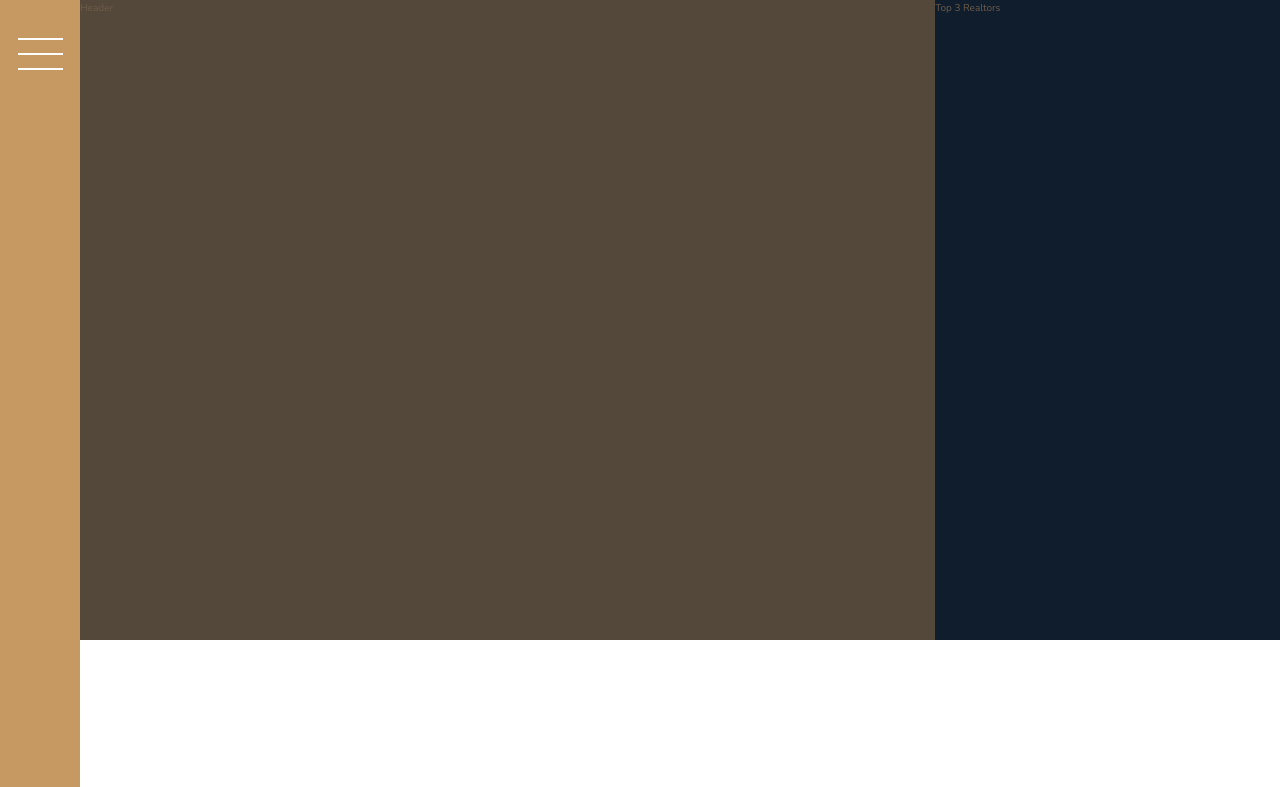
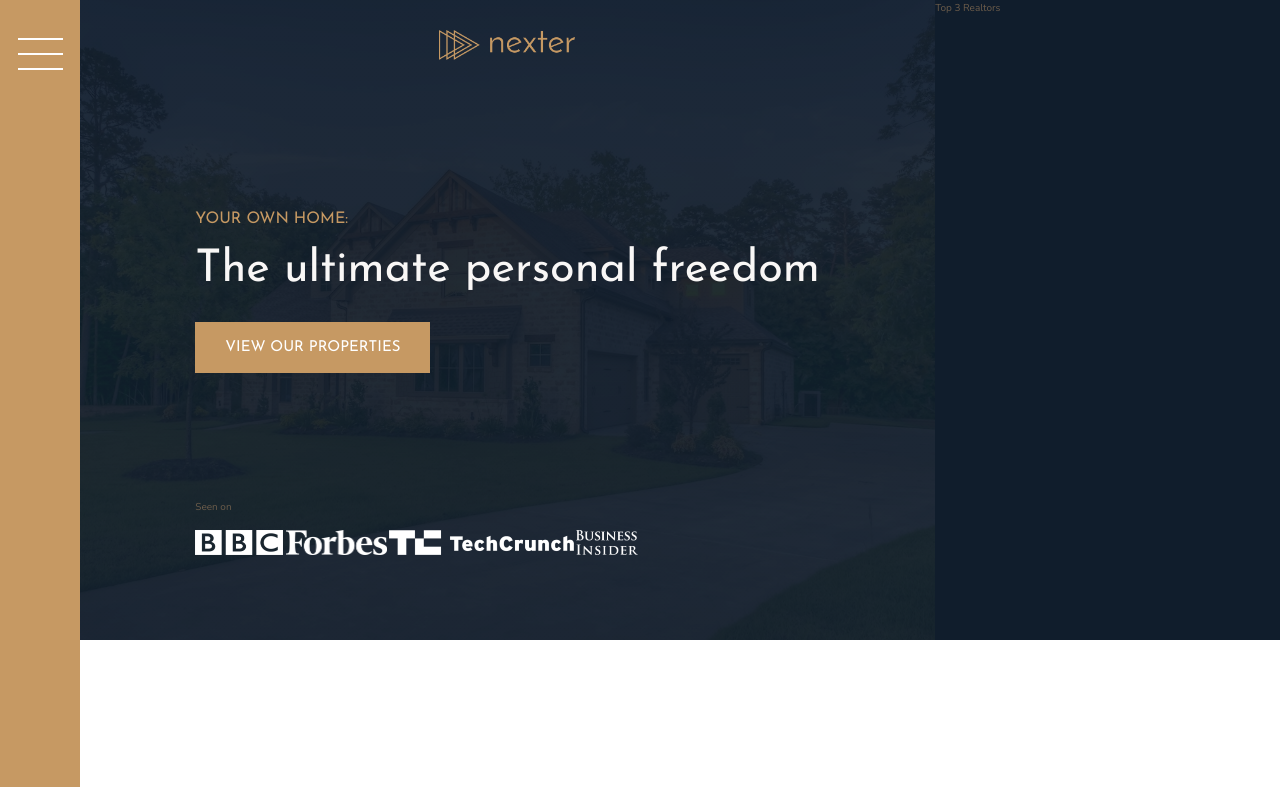
Before and after one commit to kmulqueen/Nexter-CSS-Grid-Practice, a website: page index.html in a window 1280 px wide. Shown: the top 787 px of the page. Drawn offline with nearby package versions, Linux system fonts and the light colour scheme.

Commit message:
Header skeleton finished.

```diff
--- a/index.html
+++ b/index.html
@@ -14,11 +14,27 @@
 </head>
 
 <body class="container">
+  <!-- Sidebar -->
   <div class="sidebar">
     <button class="nav-btn"></button>
   </div>
-  <header class="header">Header</header>
+  <!-- Header -->
+  <header class="header">
+    <img src="img/logo.png" alt="Nexter logo" class="header__logo">
+    <h3 class="heading-3">Your own home:</h3>
+    <h1 class="heading-1">The ultimate personal freedom</h1>
+    <button class="btn header__btn">View our properties</button>
+    <div class="header__seenon-text">Seen on</div>
+    <div class="header__seenon-logos">
+      <img src="img/logo-bbc.png" alt="seen on logo 1">
+      <img src="img/logo-forbes.png" alt="seen on logo 2">
+      <img src="img/logo-techcrunch.png" alt="seen on logo 3">
+      <img src="img/logo-bi.png" alt="seen on logo 4">
+    </div>
+  </header>
+  <!-- Top Realtors -->
   <div class="realtors">Top 3 Realtors</div>
+  <!-- Features -->
   <section class="features">
     <!-- Feature 1 -->
     <div class="feature">
--- a/sass/_header.scss
+++ b/sass/_header.scss
@@ -1,4 +1,33 @@
 .header {
     background-color: $color-grey-dark-1;
     grid-column: full-start / col-end 6;
+    background-image: linear-gradient(rgba($color-secondary, .93), rgba($color-secondary, .93)), url(../img/hero.jpeg);
+    background-size: cover;
+    background-position: center;
+
+    display: grid;
+    grid-template-rows: 1fr min-content 6rem 1fr;
+    grid-template-columns: max-content;
+    gap: 1.5em;
+    padding: 8em;
+    padding-top: 3em;
+    justify-content: center;
+
+    &__logo {
+        height: 3rem;
+        justify-self: center;
+    }
+
+    &__btn {
+        align-self: start;
+        justify-self: start;
+    }
+
+    &__seenon-text {}
+
+    &__seenon-logos {
+        img {
+            height: 2.5rem;
+        }
+    }
 }
--- a/sass/_typography.scss
+++ b/sass/_typography.scss
@@ -5,6 +5,9 @@
 
 .heading-1 {
     @extend %heading;
+    font-size: 4.5rem;
+    color: $color-grey-light-1;
+    line-height: 1;
 }
 
 .heading-2 {
```
Also changed, not shown: css/style.css.
